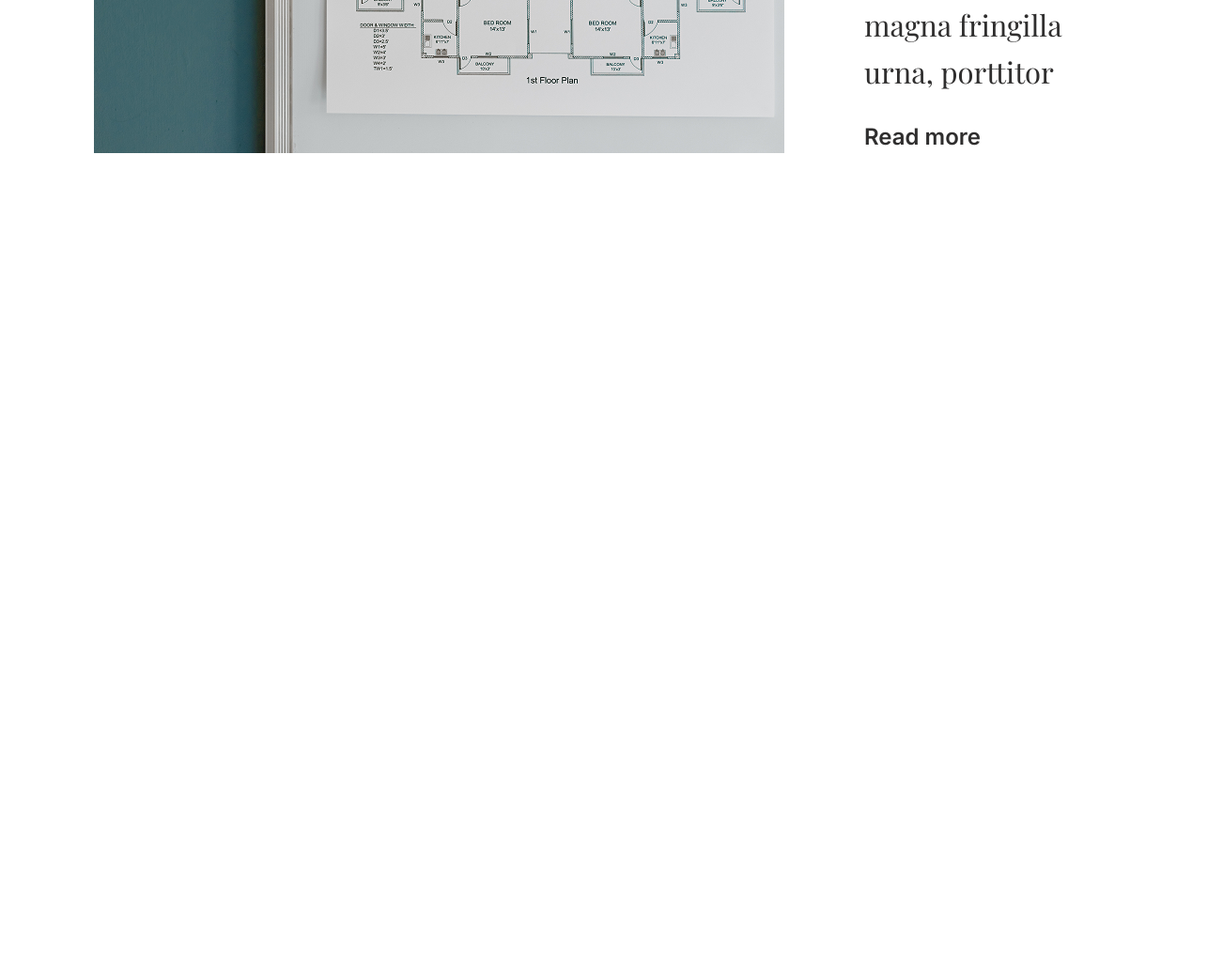
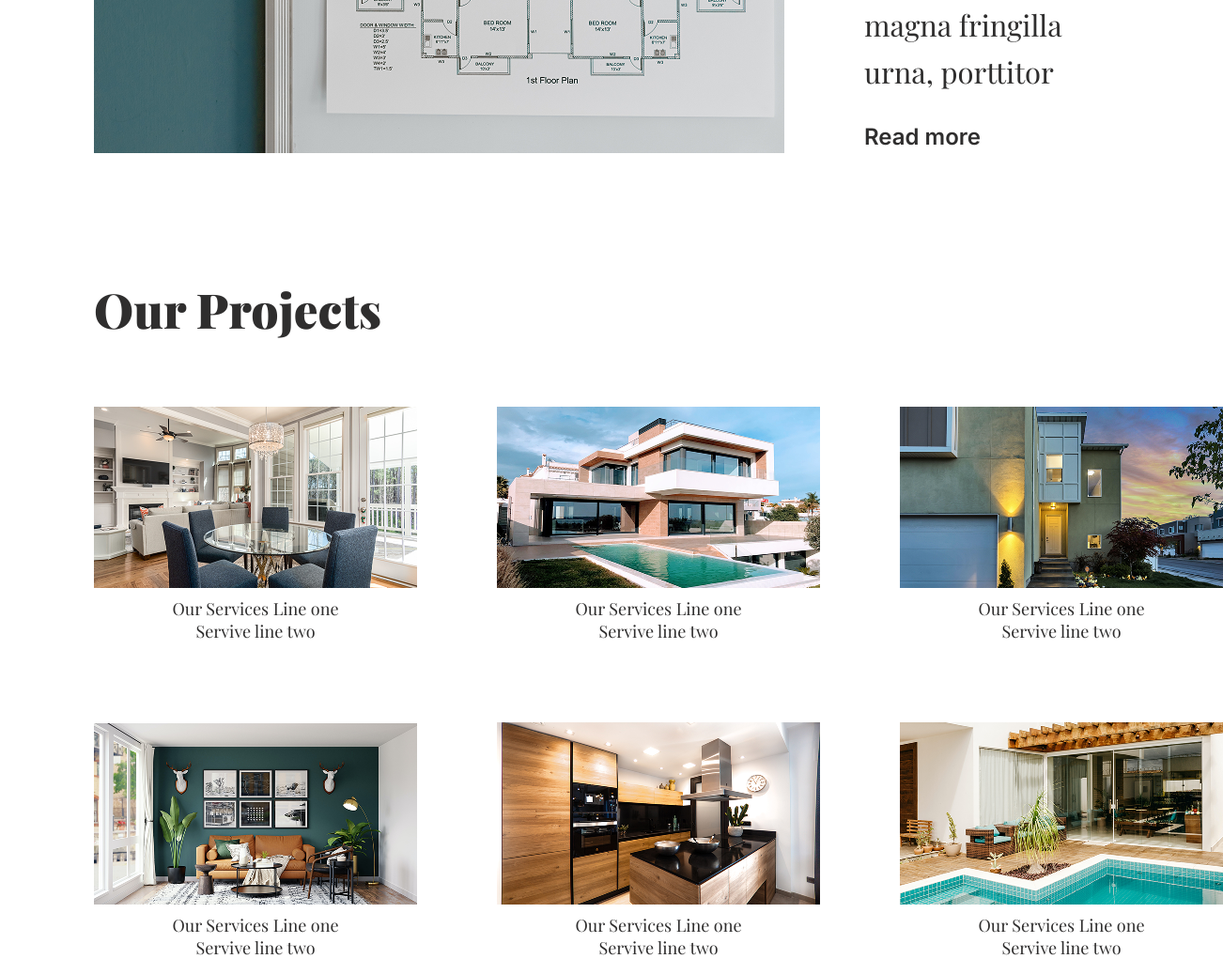
Before and after one commit to sw1veee/Archi-Web, a plain HTML site: page index.html in a window 1280 px wide. Shown: the part 1825-2846 px from the top of the page at 94% size, 1302 px wide, since content can reach past the window. Before the commit the page ends 2125 px from the top, so only its background shows below. Drawn offline with nearby package versions, Linux system fonts and the light colour scheme; a web font is replaced by a local one.

Commit message:
our projects

```diff
--- a/index.html
+++ b/index.html
@@ -84,5 +84,39 @@
         </div>
     </section>
 
+    <section class="projects">
+        <div class="container">
+            <div class="projects__inner">
+                <h2>our projects</h2>
+                <div class="progects__grid">
+                    <div class="projects__grid-item">
+                        <img src="img/one.png" alt="one">
+                        <p class="projects-p">Our Services Line one Servive line two</p>
+                    </div>
+                    <div class="projects__grid-item">
+                        <img src="img/two.png" alt="two">
+                        <p class="projects-p">Our Services Line one Servive line two</p>
+                    </div>
+                    <div class="projects__grid-item">
+                        <img src="img/three.png" alt="three">
+                        <p class="projects-p">Our Services Line one Servive line two</p>
+                    </div>
+                    <div class="projects__grid-item">
+                        <img src="img/four.png" alt="four">
+                        <p class="projects-p">Our Services Line one Servive line two</p>
+                    </div>
+                    <div class="projects__grid-item">
+                        <img src="img/five.png" alt="five">
+                        <p class="projects-p">Our Services Line one Servive line two</p>
+                    </div>
+                    <div class="projects__grid-item">
+                        <img src="img/six.png" alt="six">
+                        <p class="projects-p">Our Services Line one Servive line two</p>
+                    </div>
+                </div>
+            </div>
+        </div>
+    </section>
+
 </body>
 </html>
--- a/styles/main.css
+++ b/styles/main.css
@@ -262,7 +262,7 @@
 
 .about__inner {
   display: flex;
-  padding: 75px 0 105px;
+  padding: 75px 0 100px;
   align-items: center;
   gap: 85px;
 }
@@ -295,3 +295,34 @@
   color: var(--text-color);
   margin-top: 30px;
 }
+
+/* Our Projects */
+
+.projects {
+}
+.projects__inner {
+  display: flex;
+  flex-direction: column;
+  gap: 70px;
+}
+.progects__grid {
+  display: grid;
+  grid-template-columns: repeat(3, 1fr);
+  gap: 85px;
+}
+.projects__grid-item {
+  display: flex;
+  flex-direction: column;
+  justify-content: center;
+  align-items: center;
+  gap: 10px;
+
+}
+.projects-p {
+  font-family: "Playfair Display", serif;
+  font-weight: 400;
+  font-size: 18px;
+  text-align: center;
+  color: var(--text-color);
+  max-width: 178px;
+}
```
